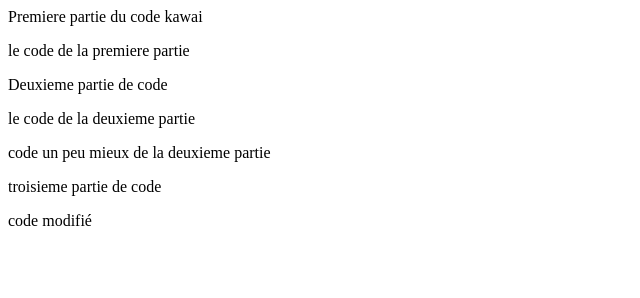
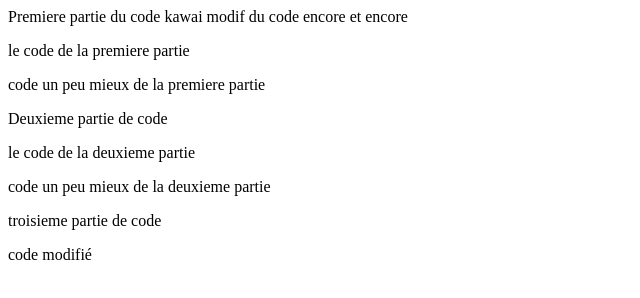
Before and after one commit to E3ge0/TestConflits, a plain HTML site: page index.html in a window 1280 px wide. Shown: the whole page, without its empty margins (0-640 px from the left). Drawn offline with Linux system fonts and the light colour scheme.

Commit message:
upgrade code first part

```diff
--- a/index.html
+++ b/index.html
@@ -6,8 +6,9 @@
     <title>Document</title>
   </head>
   <body>
-    <div>Premiere partie du code kawai</div>
+    <div>Premiere partie du code kawai modif du code encore et encore</div>
     <p>le code de la premiere partie</p>
+    <p>code un peu mieux de la premiere partie</p>
 
     <div>Deuxieme partie de code</div>
     <p>le code de la deuxieme partie</p>
```
